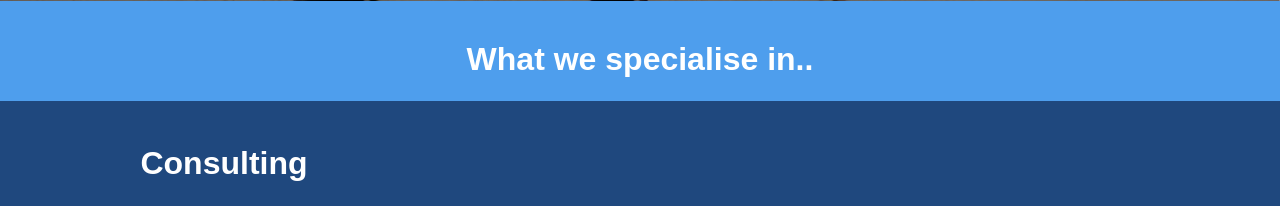
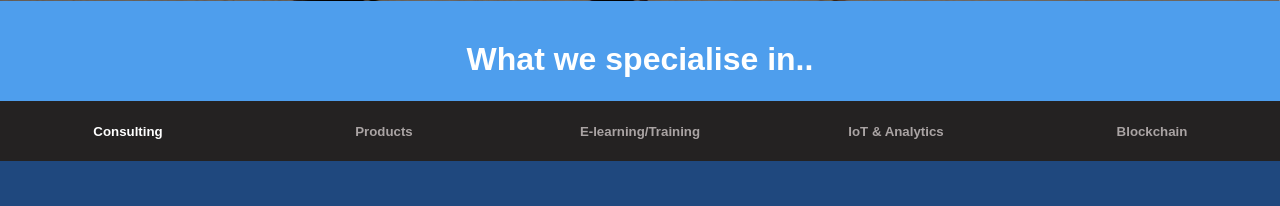
Before and after one commit to thenosewizard/InvoSystemsWebsite, a Flask app: page / in a window 1280 px wide. Shown: the part 932-1138 px from the top of the page. Run offline with Flask 2, Linux system fonts and the light colour scheme.

Commit message:
Added nav with working colours(stable ver.)

```diff
--- a/static/main.css
+++ b/static/main.css
@@ -164,6 +164,18 @@ body {
     border: none;
 }
 
+/* a nav bar for the content there is (HOME PAGE*/
+#sNav{
+    display: grid;
+    grid-template-columns: 1fr 1fr 1fr 1fr 1fr;
+    padding: 0;
+    margin: 0;
+    grid-auto-rows: minmax(0.2%, 0.2%);
+    text-align: center;
+    color: #aaa4a4;
+    background: #242222;
+}
+
 /* Under the grid for content (HOME PAGE)*/
 
 .specialise {
--- a/static/main.js
+++ b/static/main.js
@@ -58,9 +58,12 @@ let paragraphs = [
      solutioning, Use Cases, BaaS and POC for Blockchain based applications & Services"
 
     ]
-
 let pictureImages = [];
 
+// Navigating through titles
+let sNavIdentity = ["conSult", "pro", "eLearn", "Iot", "block"];
+// Sets the first title as white
+document.getElementById(sNavIdentity[0]).style.color = "#ffffff"
 
 // Getting the id of which we would like the content to be changed when the user clicks on a button
 let picture = document.getElementById("pictureContent")
@@ -74,9 +77,14 @@ function rightButton () {
         title.innerHTML = titles[j];
         para.innerHTML = paragraphs[j];
 
+        // changes the colours of the titles
+        document.getElementById(sNavIdentity[j-1]).style.color = "#aaa4a4"
+        document.getElementById(sNavIdentity[j]).style.color = "#ffffff"
+
         // changes colours of the button
         document.getElementById("button-right").style.borderColor = "transparent transparent transparent #1e6fe7";
         document.getElementById("button-left").style.borderColor = "transparent #1e6fe7 transparent transparent";
+
     }  else {
         title.innerHTML = titles[titles.length-1];
         para.innerHTML = paragraphs[paragraphs.length-1]
@@ -93,6 +101,10 @@ function leftButton () {
         title.innerHTML = titles[j];
         para.innerHTML = paragraphs[j];
 
+        // chnages the colours of the title
+        document.getElementById(sNavIdentity[j]).style.color = "#ffffff"
+        document.getElementById(sNavIdentity[j+1]).style.color = "#aaa4a4"
+
         // changes colours of the button
         document.getElementById("button-left").style.borderColor = "transparent #1e6fe7 transparent transparent";
         document.getElementById("button-right").style.borderColor = "transparent transparent transparent #1e6fe7";
@@ -105,5 +117,7 @@ function leftButton () {
     }
 }
 
+// Js that lights up on which text they are viewing
+
 
 // end of Js for (HOME PAGE)
--- a/templates/home.html
+++ b/templates/home.html
@@ -15,6 +15,15 @@
                 <span><h1>What we specialise in..</h1></span>
             </div>
             <!--Content for it-->
+        </div>
+
+        <!--Shows what Is specialises in like a nav bar-->
+        <div id="sNav">
+            <h5 id="conSult">Consulting</h5>
+            <h5 id="pro">Products</h5>
+            <h5 id="eLearn">E-learning/Training</h5>
+            <h5 id="Iot">IoT & Analytics</h5>
+            <h5 id="block">Blockchain</h5>
         </div>
 
         <!-- What InvoSystems specilaises in goes here-->
```
